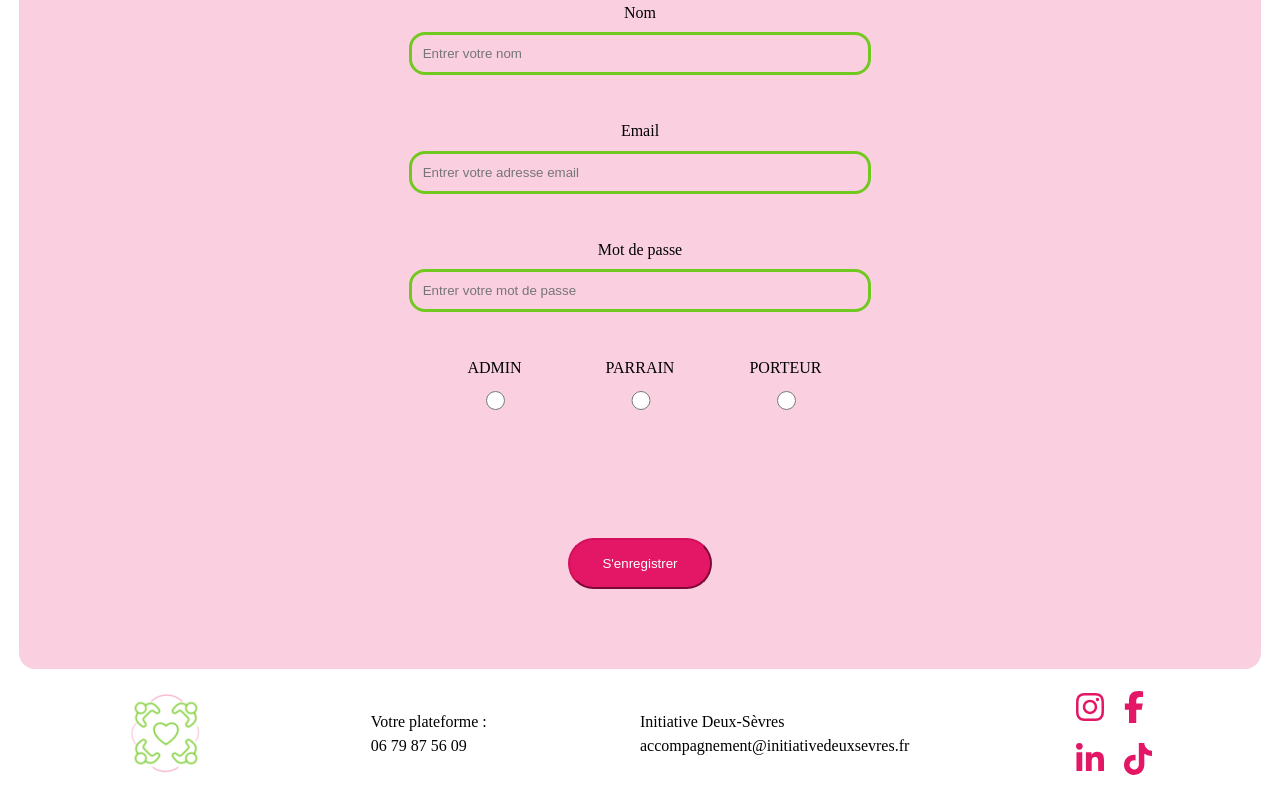
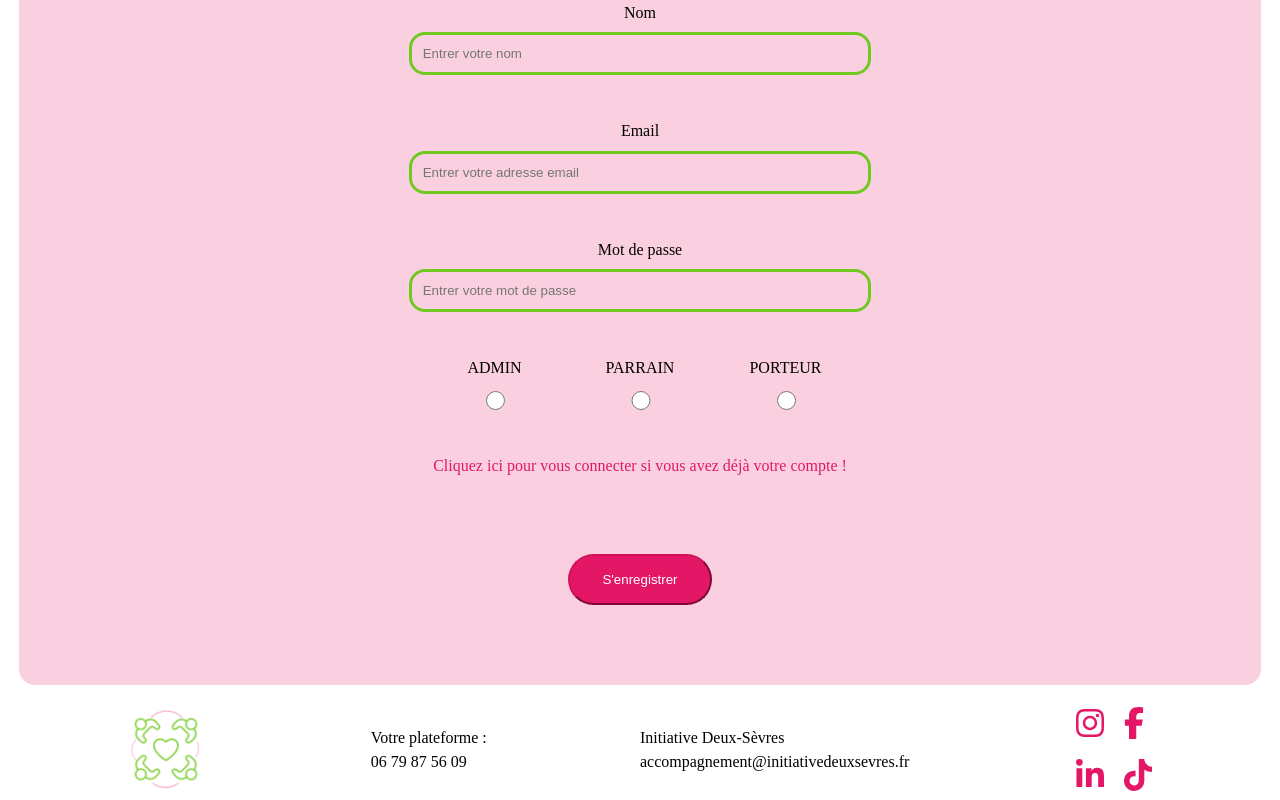
Before and after one commit to CTMcorp/ttm-front, a React (Vite) app: page /auth/register in a window 1280 px wide. Shown: the part 553-1353 px from the top of the page. Built offline with nearby package versions, Linux system fonts and the light colour scheme.

Commit message:
profil with id + modal not finished

```diff
--- a/package.json
+++ b/package.json
@@ -10,11 +10,14 @@
     "preview": "vite preview"
   },
   "dependencies": {
+    "@emotion/react": "^11.14.0",
+    "@emotion/styled": "^11.14.0",
     "@fortawesome/fontawesome-svg-core": "^6.6.0",
     "@fortawesome/free-brands-svg-icons": "^6.6.0",
     "@fortawesome/free-regular-svg-icons": "^6.6.0",
     "@fortawesome/free-solid-svg-icons": "^6.6.0",
     "@fortawesome/react-fontawesome": "^0.2.2",
+    "@mui/material": "^7.1.1",
     "@stomp/stompjs": "^7.1.0",
     "axios": "^1.7.8",
     "jwt-decode": "^4.0.0",
--- a/src/components/connection/Register.jsx
+++ b/src/components/connection/Register.jsx
@@ -3,7 +3,7 @@ import { useState } from "react";
 import("./connection.scss");
 import Input from "../atoms/input/Input.jsx";
 import Button from "../atoms/button/Button.jsx";
-import { useNavigate } from "react-router";
+import { Link, useNavigate } from "react-router";
 import userService from "../../services/userService.js";
 
 const Register = () => {
@@ -113,7 +113,13 @@ const Register = () => {
             useValueAsLabel={true}
           />
         </div>
-        <p>{message}</p>
+        {message && <p>{message}</p>}
+        <Link
+          to="/auth/login"
+          style={{ textDecoration: "none", color: "#E31766" }}
+        >
+          Cliquez ici pour vous connecter si vous avez déjà votre compte !
+        </Link>
         <Button text="S'enregistrer" type="submit"></Button>
       </form>
     </div>
--- a/src/pages/profil/Profil.jsx
+++ b/src/pages/profil/Profil.jsx
@@ -1,10 +1,11 @@
 import "./profil.scss";
 import profilPhoto from "../../assets/profilPic.jpg";
 import { FontAwesomeIcon } from "@fortawesome/react-fontawesome";
-import { faPenToSquare, faTrashCan } from "@fortawesome/free-solid-svg-icons";
+import { faTrashCan } from "@fortawesome/free-solid-svg-icons";
 import UserService from "../../services/userService";
 import { useParams } from "react-router";
 import { useContext, useEffect, useState } from "react";
+import UpdateUser from "../../components/molecules/updateUser/UpdateUser";
 import { useNavigate } from "react-router";
 import { AuthContext } from "../../config/AuthContext";
 
@@ -12,6 +13,7 @@ import { AuthContext } from "../../config/AuthContext";
 const Profil = () => {
   let { id } = useParams();
   const { deleteUser, getUserById } = UserService();
+  const [isModalOpen, setIsModalOpen] = useState(false);
   const [user, setUser] = useState(null);
   const { logout } = useContext(AuthContext);
   const navigate = useNavigate();
@@ -43,6 +45,14 @@ const Profil = () => {
       console.log("oups", error);
     }
   };
+
+  const handleOpenModal = () => {
+    setIsModalOpen(true);
+  };
+
+  const handleCloseModal = () => {
+    setIsModalOpen(false);
+  };
   return (
     <>
       <div id="content">
@@ -58,7 +68,7 @@ const Profil = () => {
             <p>{user?.email}</p>
           </div>
           <div className="profile-btn">
-            <FontAwesomeIcon icon={faPenToSquare} />
+            <UpdateUser isOpen={isModalOpen} onClose={handleCloseModal} />
             <p>Modifier mes informations personnelles</p>
             <FontAwesomeIcon icon={faTrashCan} onClick={handleDeleteUser} />
             <p>Supprimer mon compte</p>
```
Also changed, not shown: 1 other file (tests, documents, lock files or other folders).
